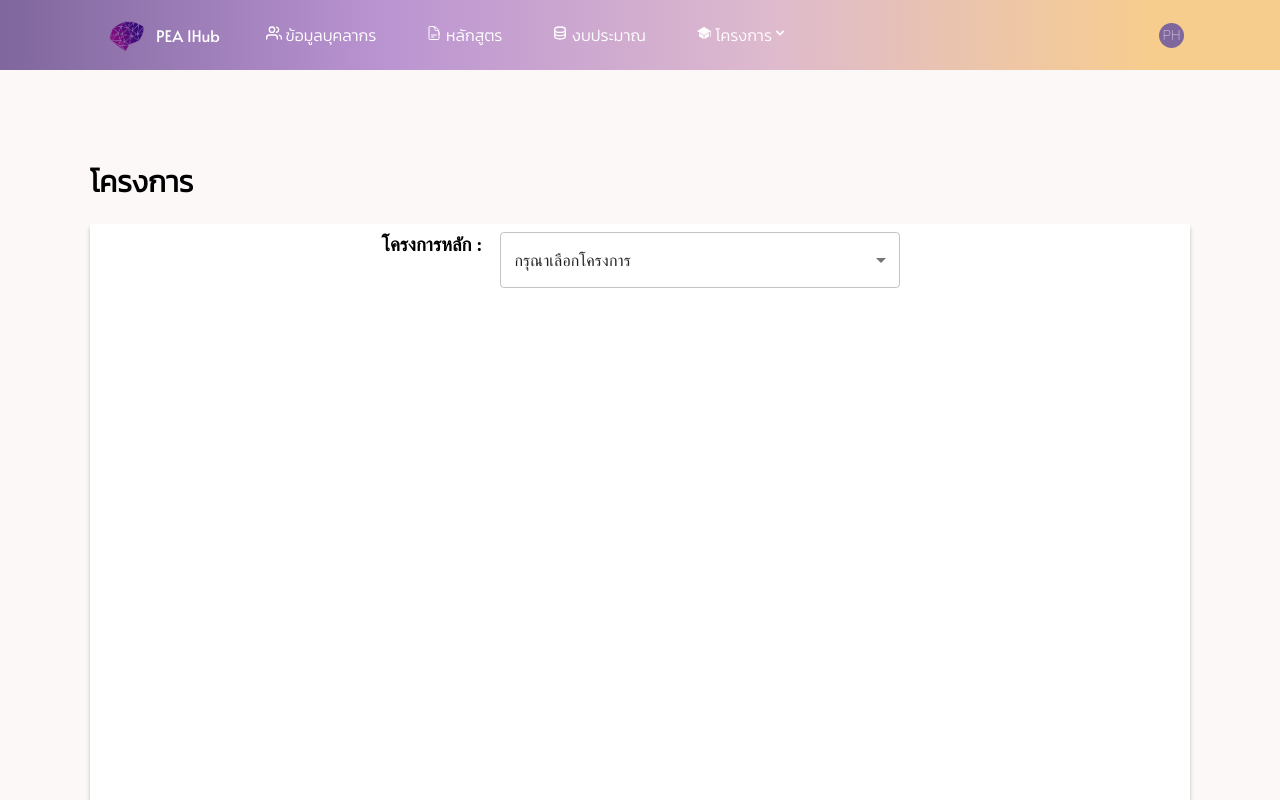
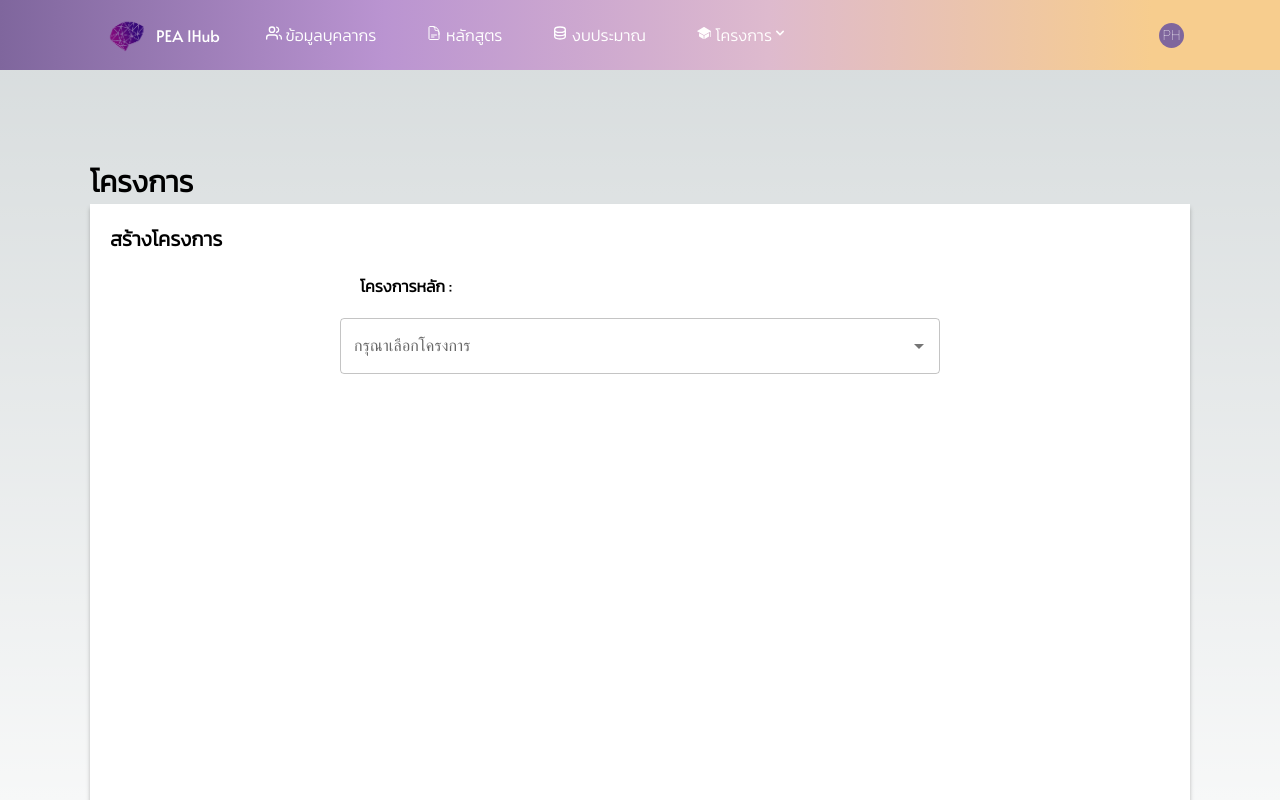
Before and after one commit to filmkolo5/fff, a Next.js app: page /project_creation in a window 1280 px wide. Shown: the top 800 px of the page. Built offline with nearby package versions, Linux system fonts and the light colour scheme.

Commit message:
อิอิ

```diff
--- a/pages/project_creation.tsx
+++ b/pages/project_creation.tsx
@@ -1,16 +1,19 @@
 import * as React from 'react';
-import InputLabel from '@mui/material/InputLabel';
-import MenuItem from '@mui/material/MenuItem';
-import FormHelperText from '@mui/material/FormHelperText';
-import FormControl from '@mui/material/FormControl';
-import Select, { SelectChangeEvent } from '@mui/material/Select';
+import TextField from '@mui/material/TextField';
+import Autocomplete from '@mui/material/Autocomplete';
 
 export default function SelectLabels() {
-  const [namepoject, setNamepoject] = React.useState('');
 
-  const handleChange = (event: SelectChangeEvent) => {
-    setNamepoject(event.target.value);
-  };
+  const PROJECT = [
+    { label: 'โครงการ1'},
+    { label: 'โครงการ2'},
+    { label: 'โครงการ3' },
+    { label: 'โครงการ4'},
+    { label: 'โครงการ5'},
+    { label: 'โครงการ6' },
+    { label: 'โครงการ7'},
+
+  ];
 
   return (
     <div>
@@ -18,22 +21,17 @@ export default function SelectLabels() {
         <h3>โครงการ</h3>
         </div>
         <div className='BG-POJECT'>
-          <div className='TEXT'>
-          </div>
-          <div className='POJECT'>
-            <h3>โครงการหลัก : </h3>
-            </div>
-      <FormControl sx={{ m: 1, minWidth:400}}>
-        <Select value={namepoject} onChange={handleChange}
-          displayEmpty inputProps={{ 'aria-label': 'Without label' }}>
-          <MenuItem value=""><a>กรุณาเลือกโครงการ</a> </MenuItem>
-          <MenuItem value={1}>โครงการ 1</MenuItem>
-          <MenuItem value={2}>โครงการ 2</MenuItem>
-          <MenuItem value={3}>โครงการ 3</MenuItem>
-        </Select>
-      </FormControl>
+          <h3>สร้างโครงการ</h3>
+        <div className='POJECT-1' >
+
+        <div className='select-project'>
+        <h3>โครงการหลัก :</h3>
+        <Autocomplete   disablePortal id="combo-box-demo"options={PROJECT}
+      sx={{ width: 600}}renderInput={(params) => <TextField {...params} label="กรุณาเลือกโครงการ" />}/>
       </div>
       </div>
+    </div>
+    </div>
 
   );
 }
--- a/styles/data.css
+++ b/styles/data.css
@@ -465,36 +465,3 @@ i {
   ::ng-deep .p-autocomplete .p-inputtext {
     padding-left: 28px;
   }
-
-
-
-
-
-
-  /* หน้าสร้างโครงการ */
-  .HEAD-POJECT{
-    font-family: 'Kanit', sans-serif;
-    font-size: 25px;
-    color: #000000;
-  }
-
-  .BG-POJECT{
-    display: flex;
-    justify-content: center;
-    margin-top: 20px;
-    width: 100%;
-    height: 700px;
-    background: #FFFFFF;
-    box-shadow: 0px 4px 4px rgba(0, 0, 0, 0.25);
-    }
-    .TEXT h3 {
-        display: flex;
-        font-family: 'Kanit', sans-serif;
-        font-size: 20px;
-        margin: 20px;
-    }
-    .POJECT{
-            margin: 10px;
-
-
-    }
--- a/styles/globals.css
+++ b/styles/globals.css
@@ -170,13 +170,3 @@ a {
 .layout{
   padding: 90px;
 }
-
-
-/* page สร้างโครงงาน */
-.BG-POJECT{
-display: flex;
-width: 1300px;
-height: 700px;
-background: #FFFFFF;
-box-shadow: 0px 4px 4px rgba(0, 0, 0, 0.25);
-}
--- /dev/null
+++ b/styles/project_creation.css
@@ -0,0 +1,55 @@
+  /* หน้าสร้างโครงการ */
+  .HEAD-POJECT{
+    font-family: 'Kanit', sans-serif;
+    font-size: 25px;
+    color: #000000;
+  }
+
+  .BG-POJECT{
+    padding: 20px;
+    width: 100%;
+    height: 700px;
+    background: #FFFFFF;
+    box-shadow: 0px 4px 4px rgba(0, 0, 0, 0.25);
+    }
+    .BG-POJECT h3{
+    font-family: 'Kanit', sans-serif;
+    font-size: 20px;
+    }
+
+    .POJECT-1  {
+        display: flex;
+        align-items: center;
+        justify-content: center;
+
+        }
+
+
+    .POJECT-1 h3 {
+
+    margin: 20px;
+    font-family: 'Kanit', sans-serif;
+    font-size: 16px;
+
+        }
+        .select-project h3{
+          font-family: 'Kanit', sans-serif;
+        }
+
+    /* .POJECT-2 {
+
+
+        display: flex;
+        align-items: center;
+        justify-content: center;
+
+        }
+
+    .POJECT-2 h3 {
+    margin: 20px;
+    font-family: 'Kanit', sans-serif;
+    font-size: 16px;
+    flex-direction: row;
+
+
+    } */
```
Also changed, not shown: pages/_app.tsx (+6 -3 lines).
